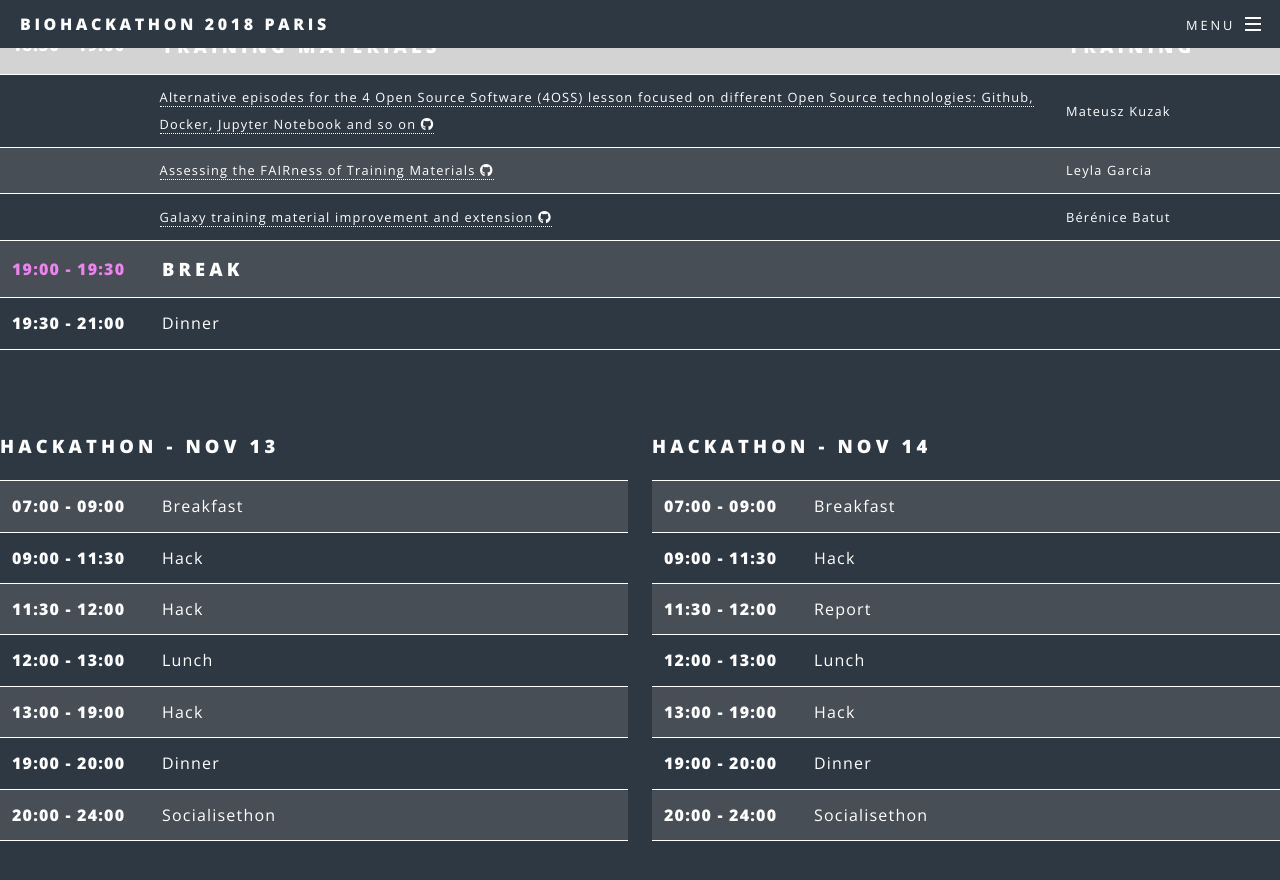
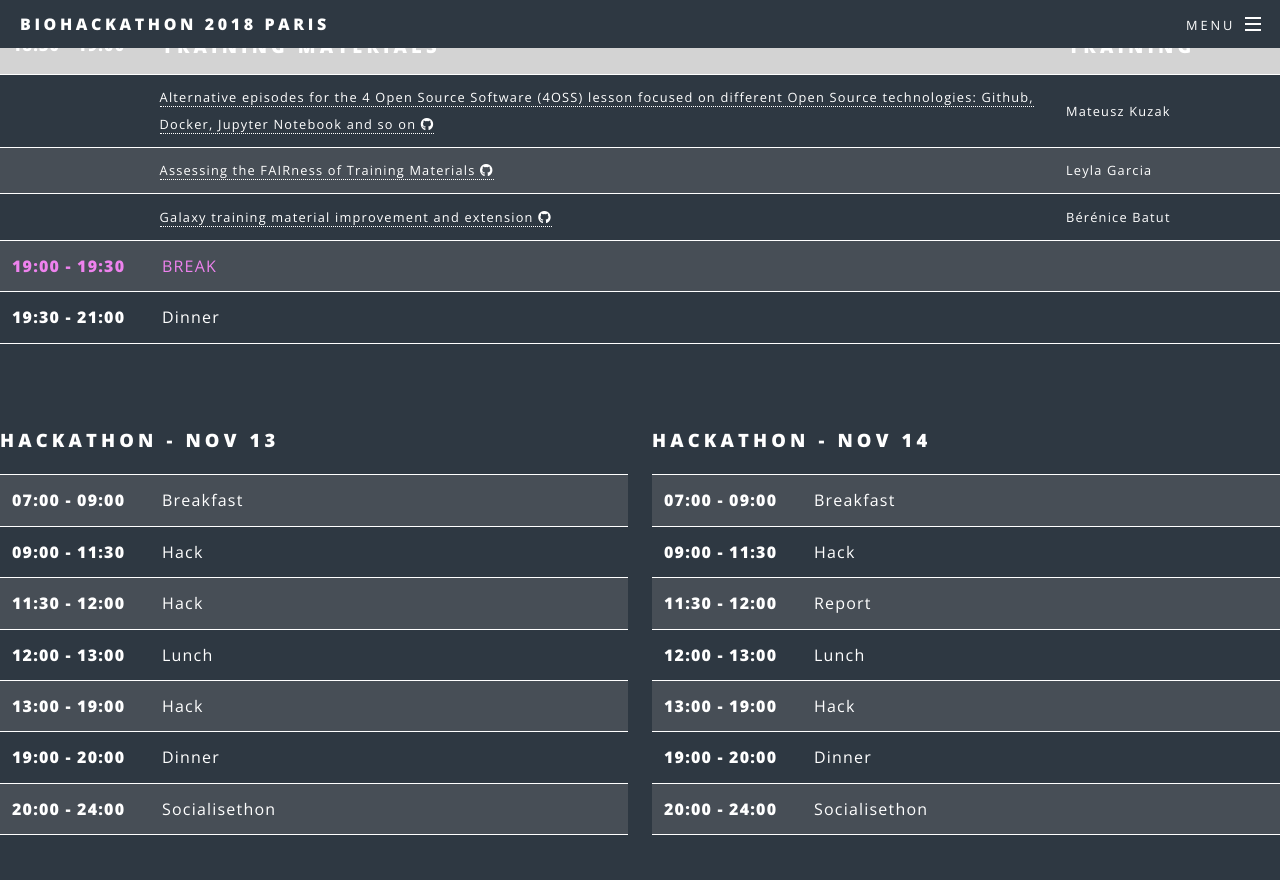
Before and after one commit to elixir-europe/bh2018paris, a Jekyll site: the page built from _programmes/2018-06-22-programme.md, in a window 1280 px wide and 900 px high, scrolled down 2124 px. Shown: the top 880 px of the window. Built offline with Jekyll 4.4.1, drawn with Linux system fonts in a browser that asks for light colours; nearby versions of some CDN libraries.

Commit message:
Minor style changes

```diff
--- a/_programmes/2018-06-22-programme.md
+++ b/_programmes/2018-06-22-programme.md
@@ -323,7 +323,7 @@
                     </tr>
 
                     <tr class="schedule-break-row">
-                        <td class="time">19:00 - 19:30</td><td class="event"><h3>BREAK</h3></td><td></td>
+                        <td class="time">19:00 - 19:30</td><td class="event">BREAK</td><td></td>
                     </tr>
 
                     <tr>
```
